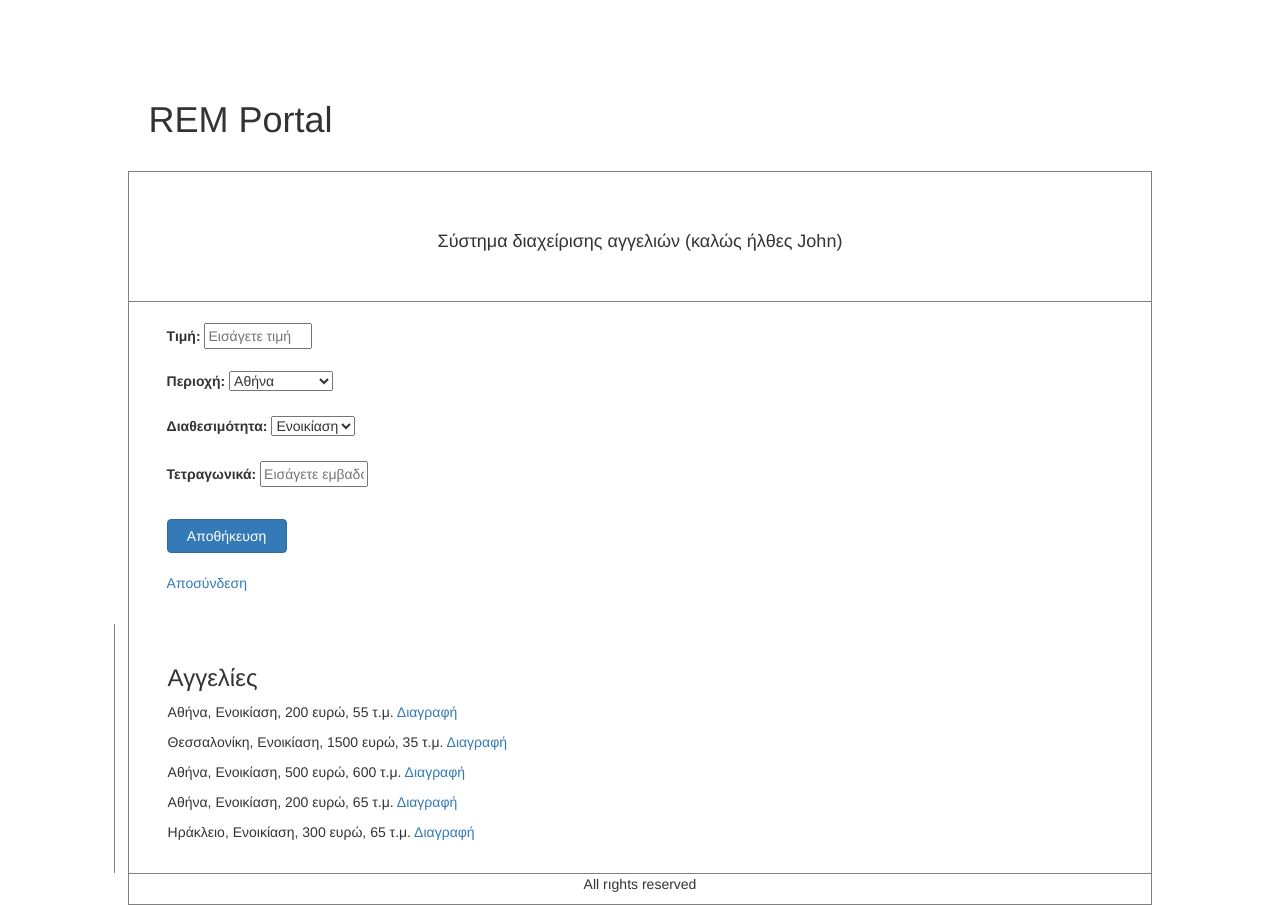
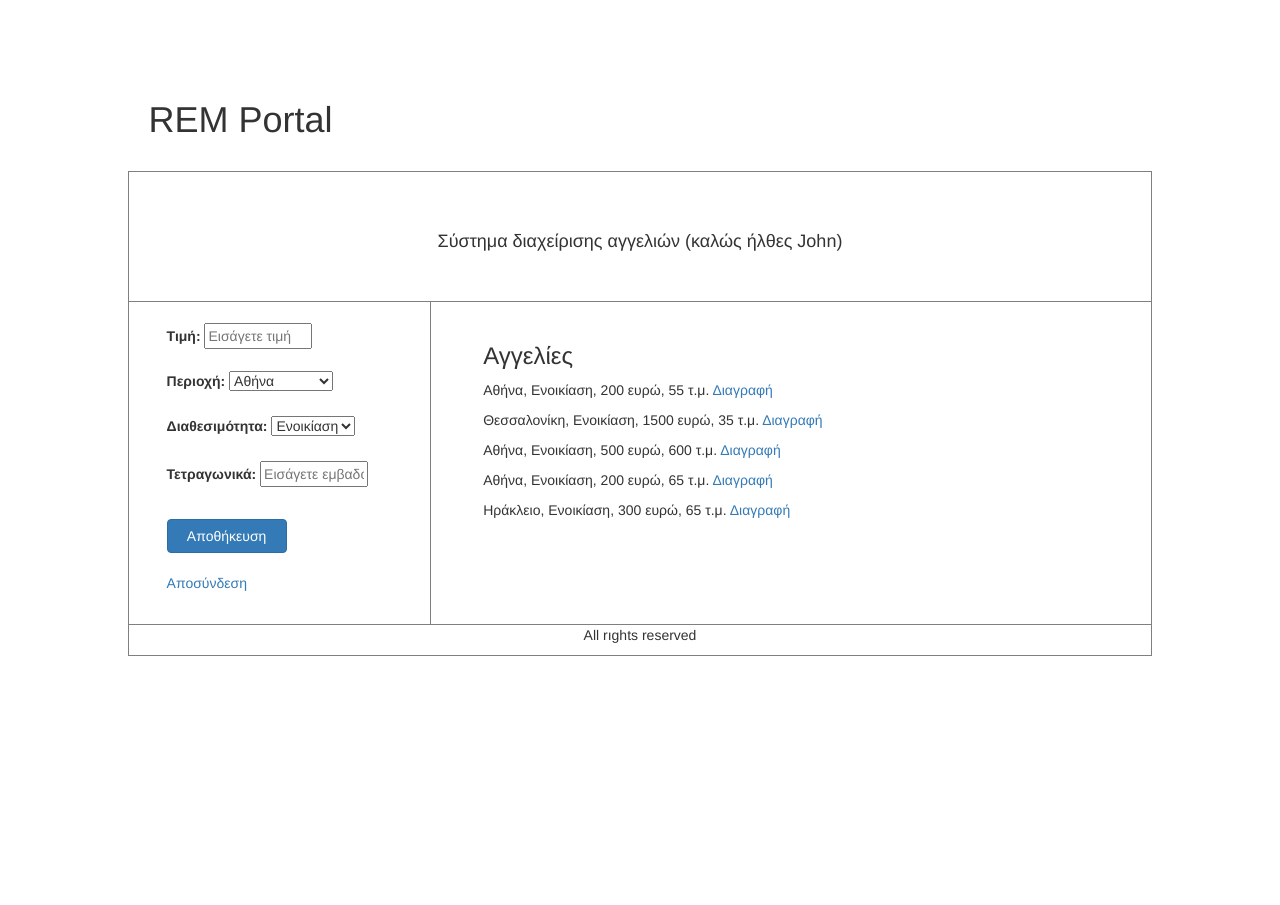
Before and after one commit to unverbosejohn/realestate_marketplace, a Flask app: page /profile in a window 1280 px wide. After the commit the page ends 800 px from the top, so only its background shows below. Run offline with Flask 2, Linux system fonts and the light colour scheme; the first user in the database is signed in; data comes from the database, SQL or seed files in the repository; some libraries are stand-ins or nearby versions.

Commit message:
Fixed Spacing

```diff
--- a/main/templates/profile.html
+++ b/main/templates/profile.html
@@ -14,8 +14,8 @@
 </head>
 <body>
     <div class="row">
-        <div class="cont-left">
-            <form action="">
+        <div class="cont-left" style="float:left; width:30%">
+            <form id="new-listing" action="">
                 <label class="field-label">Τιμή: </label>
                 <input name="price" id="inputprice" size="10" type="text" placeholder="Εισάγετε τιμή"><br><br>
                 <label>Περιοχή: </label>
@@ -40,7 +40,7 @@
                 <p><a href=/logout id="logout">Αποσύνδεση</a></p>
             </form>
         </div>
-        <div class="cont-right">
+        <div class="cont-right" style="float:right; width:70%;">
             <h3>Αγγελίες</h3>
             <div id="items-container"></div>
         </div>
```
